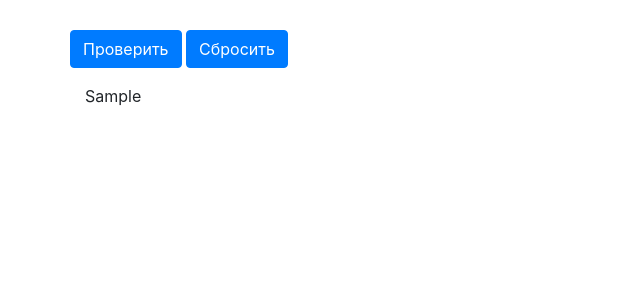
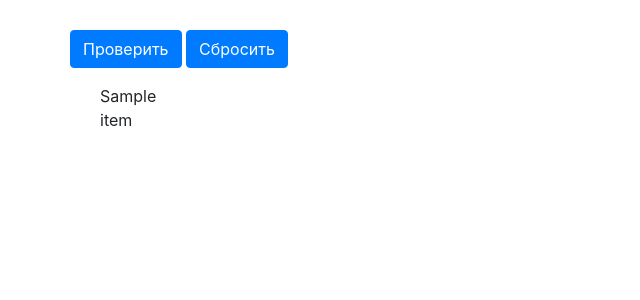
Before and after one commit to sch0nik/mysite, a Django app: template templates/word-game.html in a window 1280 px wide. Shown: the part 372-672 px from the top of the page, without its empty margins (0-640 px from the left). Run offline with Django 4.2, Linux system fonts and the light colour scheme; the template is opened without the code that fills it: most values are stand-ins (such as "Sample title", 1, 10 or a date in 2020); some libraries are stand-ins or nearby versions.

Commit message:
fix dict

```diff
--- a/templates/word-game.html
+++ b/templates/word-game.html
@@ -42,11 +42,14 @@
             </form>
         </div>
     </div>
-    {% comment %}
-    <p>template_word - {{ template_word }}</p>
-    <p>valid_char - {{ valid_char }}</p>
-    <p>not_valid_char - {{ not_valid_char }}</p>
-    {% endcomment %}
-    {{ list_word }}
+    <div class="container text-left">
+        <div class="row">
+            {% for item in list_word %}
+            <div class="col-sm-2 col-xl-1">
+                {{item}}
+            </div>
+            {% endfor %}
+        </div>
+    </div>
 </main>
 {% endblock %}
```
